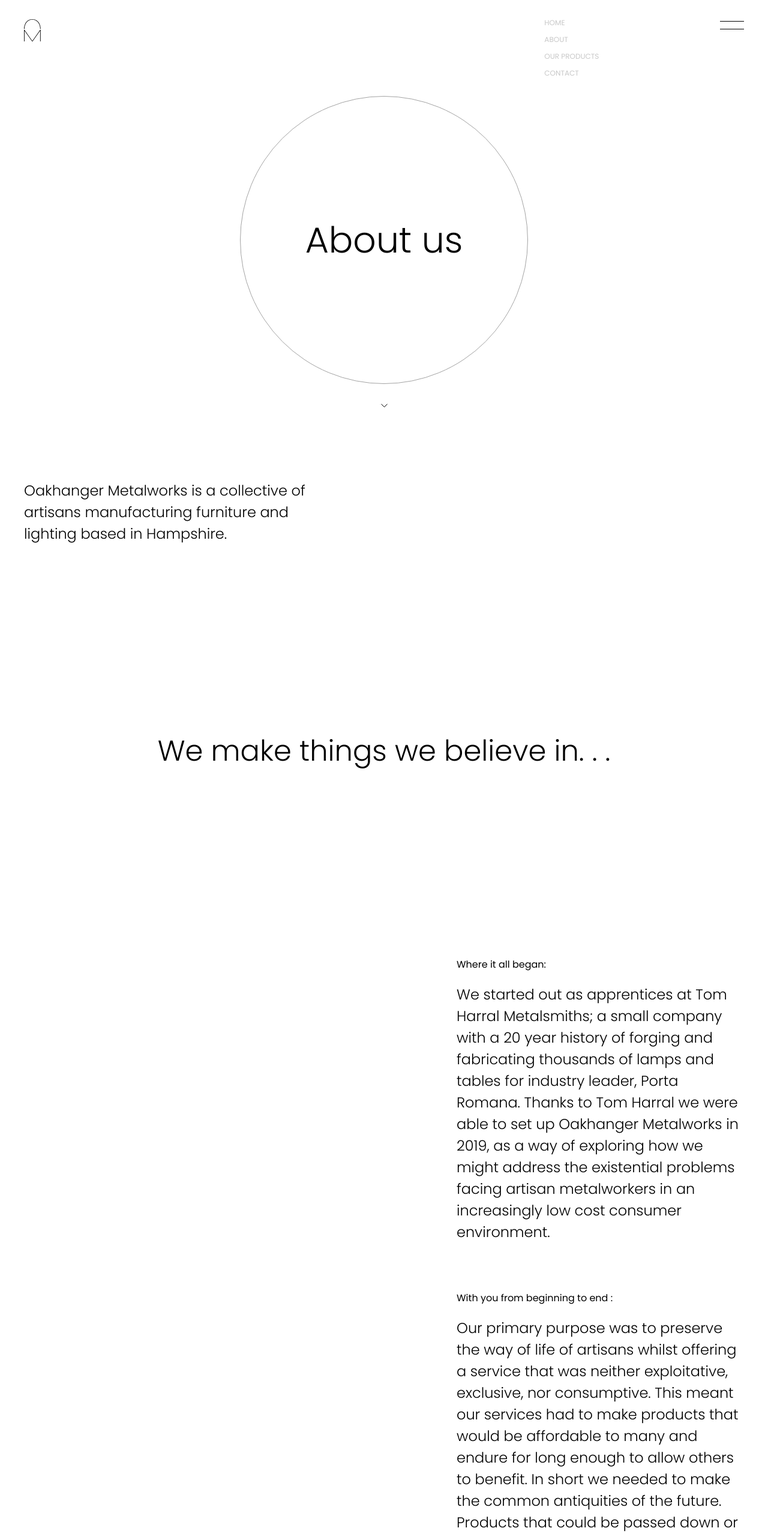
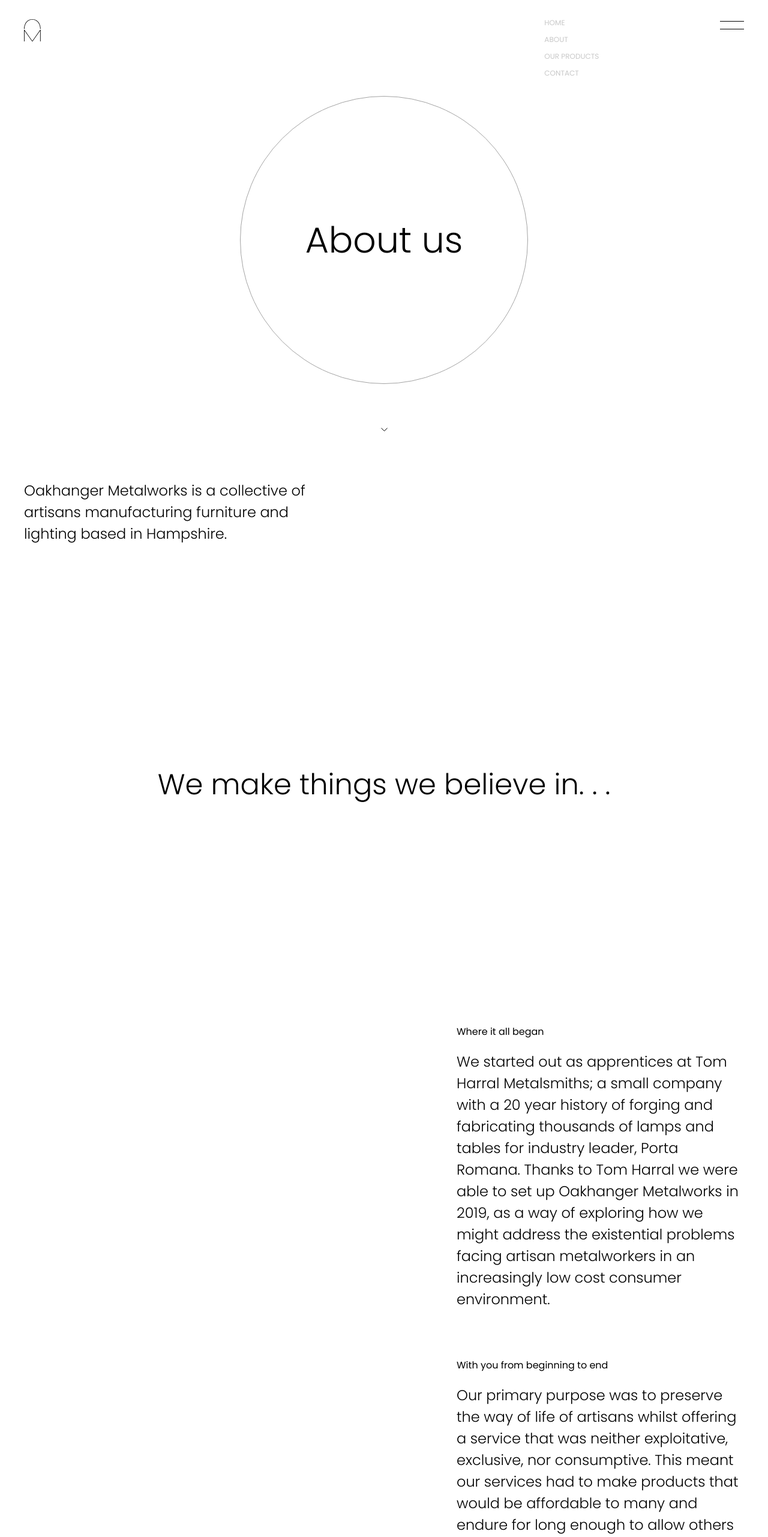
Before and after one commit to saulnewbury/oakhanger, a Next.js app: page /about in a window 1280 px wide. Shown: the top 2562 px of the page at 60% size. Built offline with nearby package versions, Linux system fonts and the light colour scheme.

Commit message:
Moved header to it's own component

```diff
--- a/src/app/about/page.js
+++ b/src/app/about/page.js
@@ -16,6 +16,7 @@ import Image from 'next/image'
 import { MenuContext } from '../Context'
 
 import Cta from '@/app/lib/Cta.jsx'
+import Header from '@/app/lib/Header.jsx'
 
 import arrow from '../../../public/down-arrow.svg'
 
@@ -75,7 +76,8 @@ export default function About() {
 
   return (
     <>
-      <section ref={container} className='h-full'>
+      <Header title='About us' />
+      {/* <section ref={container} className='h-full'>
         <div
           ref={circle}
           className='h-[100vh] w-[100vw] absolute top-0 left-0 flex justify-center items-center'
@@ -96,16 +98,14 @@ export default function About() {
             ref={downArrow}
             className='downArrow absolute h-full w-full flex items-end justify-center pointer-events-none'
           >
-            <Image className='mb-[15vh]' src={arrow} alt='Down arrow' />
+            <Image
+              className='mb-[10vh] border-neutral-400'
+              src={arrow}
+              alt='Down arrow'
+            />
           </div>
         </div>
-        {/* <div
-          ref={downArrow}
-          className='downArrow absolute h-full w-full flex items-end justify-center pointer-events-none'
-        >
-          <Image className='mb-[25vh]' src={arrow} alt='Down arrow' />
-        </div> */}
-      </section>
+      </section> */}
       <section className='px-10 '>
         <div className='flex'>
           <div>
@@ -115,12 +115,14 @@ export default function About() {
             </span>
           </div>
         </div>
-        <h2 className='text-5xl my-80 text-center'>
-          We make things we believe in. . .
-        </h2>
+        <div className='flex h-[100vh] justify-center items-center'>
+          <h2 className='text-5xl text-center'>
+            We make things we believe in. . .
+          </h2>
+        </div>
         <div className='flex justify-end mb-20'>
           <div>
-            <h4 className='mb-5 font-normal'>Where it all began:</h4>
+            <h4 className='mb-5 font-normal'>Where it all began</h4>
             <span className='text-[24px] max-w-[479px] inline-block'>
               We started out as apprentices at Tom Harral Metalsmiths; a small
               company with a 20 year history of forging and fabricating
@@ -134,9 +136,7 @@ export default function About() {
         </div>
         <div className='flex justify-end mb-20'>
           <div>
-            <h4 className='mb-5 font-normal'>
-              With you from beginning to end :
-            </h4>
+            <h4 className='mb-5 font-normal'>With you from beginning to end</h4>
             <span className='text-[24px] max-w-[479px] inline-block'>
               Our primary purpose was to preserve the way of life of artisans
               whilst offering a service that was neither exploitative,
@@ -150,7 +150,7 @@ export default function About() {
         </div>
         <div className='flex justify-end'>
           <div>
-            <h4 className='mb-5 font-normal'>Development:</h4>
+            <h4 className='mb-5 font-normal'>Our development</h4>
             <span className='text-[24px] max-w-[479px] inline-block'>
               To achieve these aims we had to acquire additional skills and
               knowledge to communicate ideas and take advantage of modern
--- a/src/app/lib/Cta.jsx
+++ b/src/app/lib/Cta.jsx
@@ -1,3 +1,7 @@
+'use client'
+
+import rightArrow from '../../../public/right-arrow.svg'
+
 export default function Cta() {
   return (
     <section className='text-center mt-[10em] pb-[10em]'>
--- /dev/null
+++ b/src/app/lib/Header.jsx
@@ -0,0 +1,101 @@
+'use client'
+
+import { useRef, useContext, useEffect } from 'react'
+import { gsap } from 'gsap'
+import { useGSAP } from '@gsap/react'
+
+import Image from 'next/image'
+
+import arrow from '../../../public/down-arrow.svg'
+
+import { MenuContext } from '../Context'
+
+export default function Hero({ title }) {
+  const container = useRef()
+  const circle = useRef()
+  const downArrow = useRef()
+
+  const { isOpen, isReady, ready } = useContext(MenuContext)
+
+  useEffect(() => {
+    window.addEventListener('beforeunload', () => {
+      ready(true)
+    })
+
+    return () => {
+      window.removeEventListener('beforeunload', () => {
+        ready(true)
+      })
+    }
+  }, [])
+
+  function createHtml(l) {
+    return !/\s/.test(l) ? { __html: l } : { __html: '&nbsp;' }
+  }
+
+  useGSAP(
+    () => {
+      if (!isReady && isOpen) {
+        gsap.set('span', { yPercent: 105 })
+        gsap.set(circle.current, { scale: 0, opacity: 0 })
+        gsap.set(downArrow.current, { opacity: 0 })
+      }
+
+      if (isReady && isOpen) {
+        gsap.fromTo(
+          circle.current,
+          { scale: 0, opacity: 0 },
+          { scale: 1, opacity: 1, duration: 1.5, ease: 'back.out(.5)' }
+        )
+
+        gsap.fromTo(
+          'span',
+          {
+            yPercent: 105
+          },
+          { yPercent: 0, stagger: 0.05 }
+        )
+        gsap.fromTo(
+          downArrow.current,
+          {
+            opacity: 0
+          },
+          { opacity: 1, duration: 2 }
+        )
+      }
+    },
+    { scope: container, dependencies: [isOpen, isReady] }
+  )
+
+  return (
+    <section ref={container} className='h-full'>
+      <div
+        ref={circle}
+        className='h-[100vh] w-[100vw] absolute top-0 left-0 flex justify-center items-center'
+      >
+        <div className='border-[1px] border-neutral-400 rounded-full w-[30rem] h-[30rem]'></div>
+      </div>
+      <div className='flex h-full items-center justify-center text-center'>
+        <h1 className='text-6xl overflow-hidden leading-[.9]'>
+          {title.split('').map((l, i) => (
+            <span
+              key={i}
+              className='inline-block'
+              dangerouslySetInnerHTML={createHtml(l)}
+            ></span>
+          ))}
+        </h1>
+        <div
+          ref={downArrow}
+          className='downArrow absolute h-full w-full flex items-end justify-center pointer-events-none'
+        >
+          <Image
+            className='mb-[10vh] border-neutral-400'
+            src={arrow}
+            alt='Down arrow'
+          />
+        </div>
+      </div>
+    </section>
+  )
+}
--- a/src/app/manufacturing/page.js
+++ b/src/app/manufacturing/page.js
@@ -1,80 +1,24 @@
 'use client'
 
-import { useRef, useContext, useEffect } from 'react'
-import Image from 'next/image'
+import { useRef } from 'react'
 
 import { gsap } from 'gsap'
 import { useGSAP } from '@gsap/react'
 import { ScrollTrigger } from 'gsap/dist/ScrollTrigger'
 
-import { MenuContext } from '../Context'
-
 import CTA from '@/app/lib/Cta.jsx'
 
-import arrow from '../../../public/down-arrow.svg'
+import Hero from '../lib/Header'
 
 gsap.registerPlugin(ScrollTrigger, useGSAP)
 
 let muted = false
 
 export default function DesignAndRealisation() {
-  const container = useRef()
-  const circle = useRef()
-  const downArrow = useRef()
   const video = useRef()
   const playPauseBtn = useRef()
   const xQTo = useRef()
   const yQTo = useRef()
-
-  const { isOpen, ready, isReady } = useContext(MenuContext)
-
-  console.log('is ready? Answer = ' + isReady)
-
-  // Reset local storage item to null when refreshing page
-  useEffect(() => {
-    window.addEventListener('beforeunload', () => {
-      ready(true)
-    })
-
-    return () => {
-      window.removeEventListener('beforeunload', () => {
-        ready(true)
-      })
-    }
-  }, [])
-
-  useGSAP(
-    () => {
-      if (!isReady && isOpen) {
-        gsap.set('span', { yPercent: 105 })
-        gsap.set(circle.current, { scale: 0, opacity: 0 })
-        gsap.set(downArrow.current, { opacity: 0 })
-      }
-
-      if (isReady && isOpen) {
-        gsap.fromTo(
-          circle.current,
-          { scale: 0, opacity: 0 },
-          { scale: 1, opacity: 1, duration: 1.5, ease: 'back.out(.5)' }
-        )
-        gsap.fromTo(
-          'span',
-          {
-            yPercent: 105
-          },
-          { yPercent: 0, stagger: 0.05 }
-        )
-        gsap.fromTo(
-          downArrow.current,
-          {
-            opacity: 0
-          },
-          { opacity: 1, duration: 2 }
-        )
-      }
-    },
-    { scope: container, dependencies: [isOpen, isReady] }
-  )
 
   useGSAP(() => {
     xQTo.current = gsap.quickTo(playPauseBtn.current, 'left', {
@@ -95,38 +39,7 @@ export default function DesignAndRealisation() {
 
   return (
     <>
-      <section className='h-full'>
-        <div
-          ref={circle}
-          className='h-[100vh] w-[100vw] absolute top-0 left-0 flex justify-center items-center'
-        >
-          <div className='border-[1px] border-neutral-400 rounded-full w-[30rem] h-[30rem]'></div>
-        </div>
-        <div
-          ref={container}
-          className='flex h-full items-center justify-center text-center'
-        >
-          <h1 className='text-6xl overflow-hidden leading-[.9]'>
-            <span className='inline-block'>M</span>
-            <span className='inline-block'>a</span>
-            <span className='inline-block'>n</span>
-            <span className='inline-block'>u</span>
-            <span className='inline-block'>f</span>
-            <span className='inline-block'>a</span>
-            <span className='inline-block'>c</span>
-            <span className='inline-block'>t</span>
-            <span className='inline-block'>u</span>
-            <span className='inline-block'>r</span>
-            <span className='inline-block'>e</span>
-          </h1>
-          <div
-            ref={downArrow}
-            className='downArrow absolute h-full w-full flex items-end justify-center pointer-events-none'
-          >
-            <Image className='mb-[15vh]' src={arrow} alt='Down arrow' />
-          </div>
-        </div>
-      </section>
+      <Hero title='Manufacture' />
       <section className='h-full w-full'>
         <video
           ref={video}
@@ -165,7 +78,7 @@ export default function DesignAndRealisation() {
         </div>
         <div className='flex justify-end mb-20'>
           <div>
-            <h4 className='mb-5 font-normal'>At the cost of manufacture:</h4>
+            <h4 className='mb-5 font-normal'>At the cost of manufacture</h4>
             <span className='text-[24px] max-w-[479px] inline-block'>
               For one-off designs we can take your concept into our own product
               line, allowing us to realise your idea, at cost of manufacturing.
@@ -181,9 +94,7 @@ export default function DesignAndRealisation() {
         </p>
         <div className='flex justify-end'>
           <div>
-            <h4 className='mb-5 font-normal'>
-              With you from beginning to end :
-            </h4>
+            <h4 className='mb-5 font-normal'>With you from beginning to end</h4>
             <span className='text-[24px] max-w-[479px] inline-block'>
               We work closely with our customers, making sure we are on the same
               page at every step. Our artisans only clear items that reflect the
--- a/src/app/page.js
+++ b/src/app/page.js
@@ -101,9 +101,6 @@ export default function Home() {
           <span className='italic'>i</span>
           <span className='italic'>t</span>
           <span className='italic'>y</span>
-          {/* We turn <span className='italic'>your</span>
-          <br />
-          ideas into <span className='italic'>reality. . .</span> */}
         </h1>
       </section>
       {/* Services */}
```
Also changed, not shown: public/right-arrow.svg (added).
